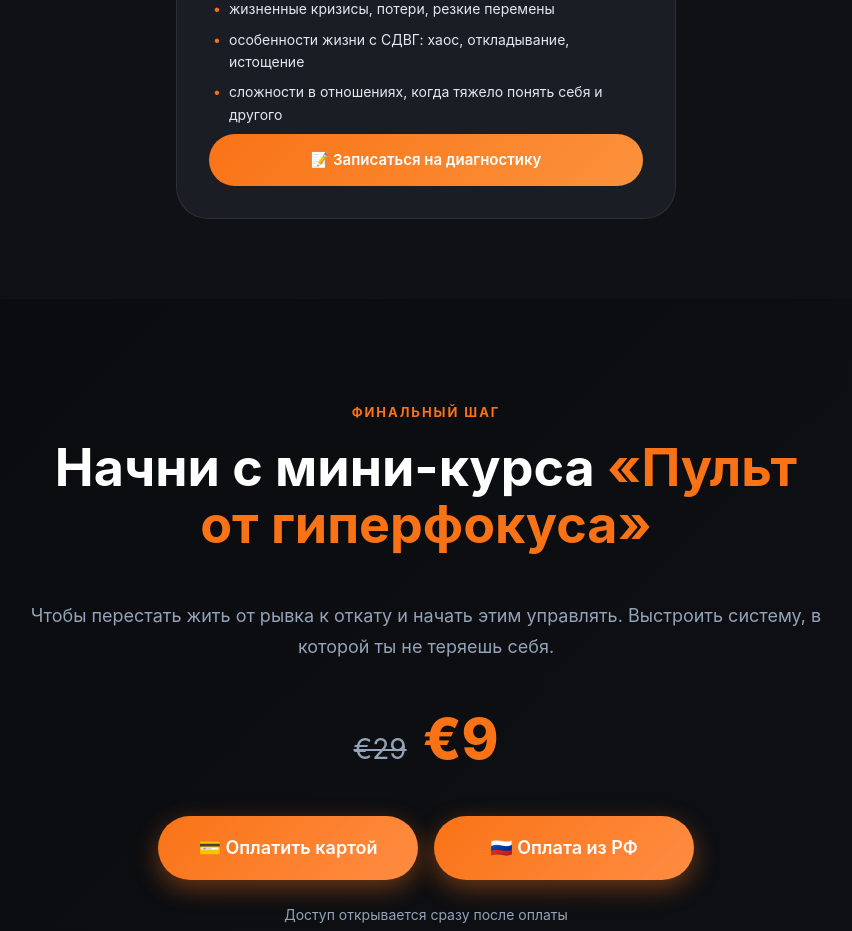
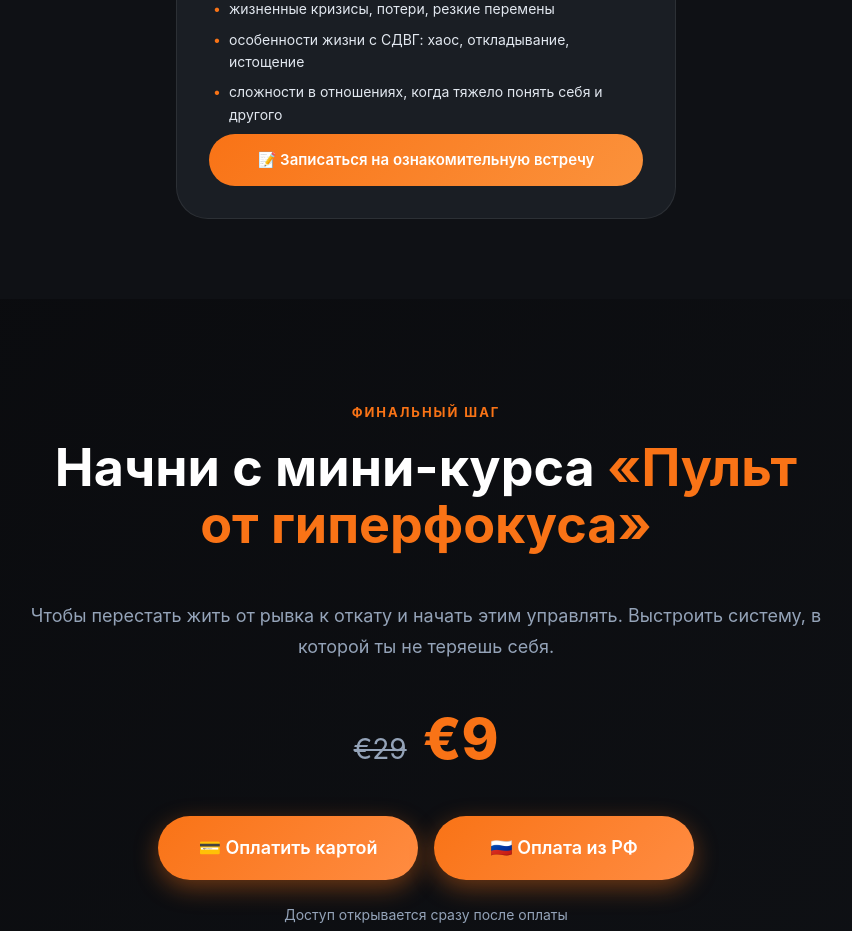
Before and after one commit to rus-nyc/ANNA-project, a React (Vite) app: page / in a window 1280 px wide. Shown: the part 8140-9071 px from the top of the page, without its empty margins (214-1066 px from the left). Built offline with nearby package versions, Linux system fonts and the light colour scheme.

Commit message:
Change CTA text

```diff
--- a/src/App.jsx
+++ b/src/App.jsx
@@ -571,7 +571,7 @@ const ExpertsSection = () => {
 
             <div className="expert-contacts">
               <a href="https://forms.gle/SArV4HVsGhmTFc4S7" className="expert-button" target="_blank" rel="noopener noreferrer">
-                📝 Записаться на диагностику
+                📝 Записаться на ознакомительную встречу
               </a>
             </div>
           </div>
```
